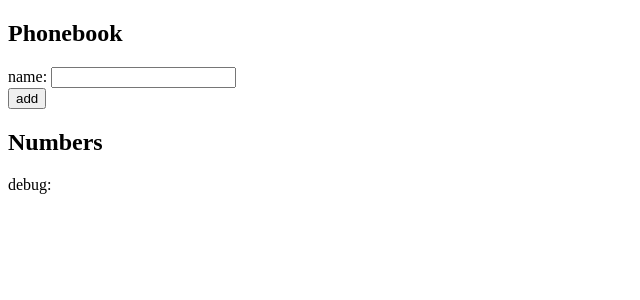
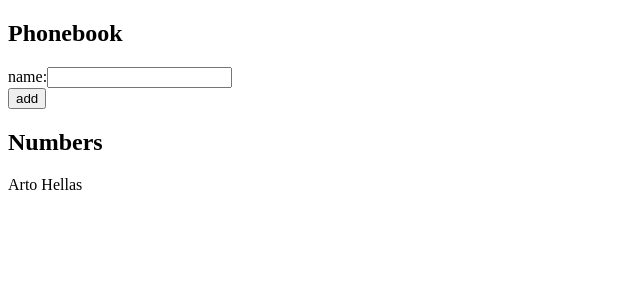
Before and after one commit to GuillermoC93/fullstackopen_part2, a React (Create React App) app in the folder phonebook/: page / in a window 1280 px wide. Shown: the top 300 px of the page, without its empty margins (0-640 px from the left). Built offline with nearby package versions, Linux system fonts and the light colour scheme.

Commit message:
finished exercise 2.6

```diff
--- a/phonebook/src/App.js
+++ b/phonebook/src/App.js
@@ -1,4 +1,10 @@
 import React, { useState } from 'react'
+
+const Person = ({ person }) => {
+  return (
+    <div>{person}</div>
+  )
+}
 
 const App = () => {
   const [ persons, setPersons ] = useState([
@@ -6,19 +12,44 @@ const App = () => {
   ])
   const [newName, setNewName ] = useState('')
 
+  const addName = (event) => {
+    event.preventDefault()
+    const nameObject = {
+      name: newName,
+    }
+
+    setPersons(persons.concat(nameObject))
+    setNewName('')
+  }
+
+  const handleNameChange = (event) => {
+    console.log(event.target.value)
+    setNewName(event.target.value)
+  }
+
+  console.log(persons)
+
   return (
     <div>
       <h2>Phonebook</h2>
-      <form>
+      <form onSubmit={addName}>
         <div>
-          name: <input />
+          name:
+          <input
+            value={newName}
+            onChange={handleNameChange}
+          />
         </div>
         <div>
           <button type="submit">add</button>
         </div>
       </form>
       <h2>Numbers</h2>
-      <div>debug: {newName}</div>
+      <div>
+        {persons.map(person =>
+          <Person key={person.name} person={person.name} />
+        )}
+      </div>
     </div>
   )
 }
```
